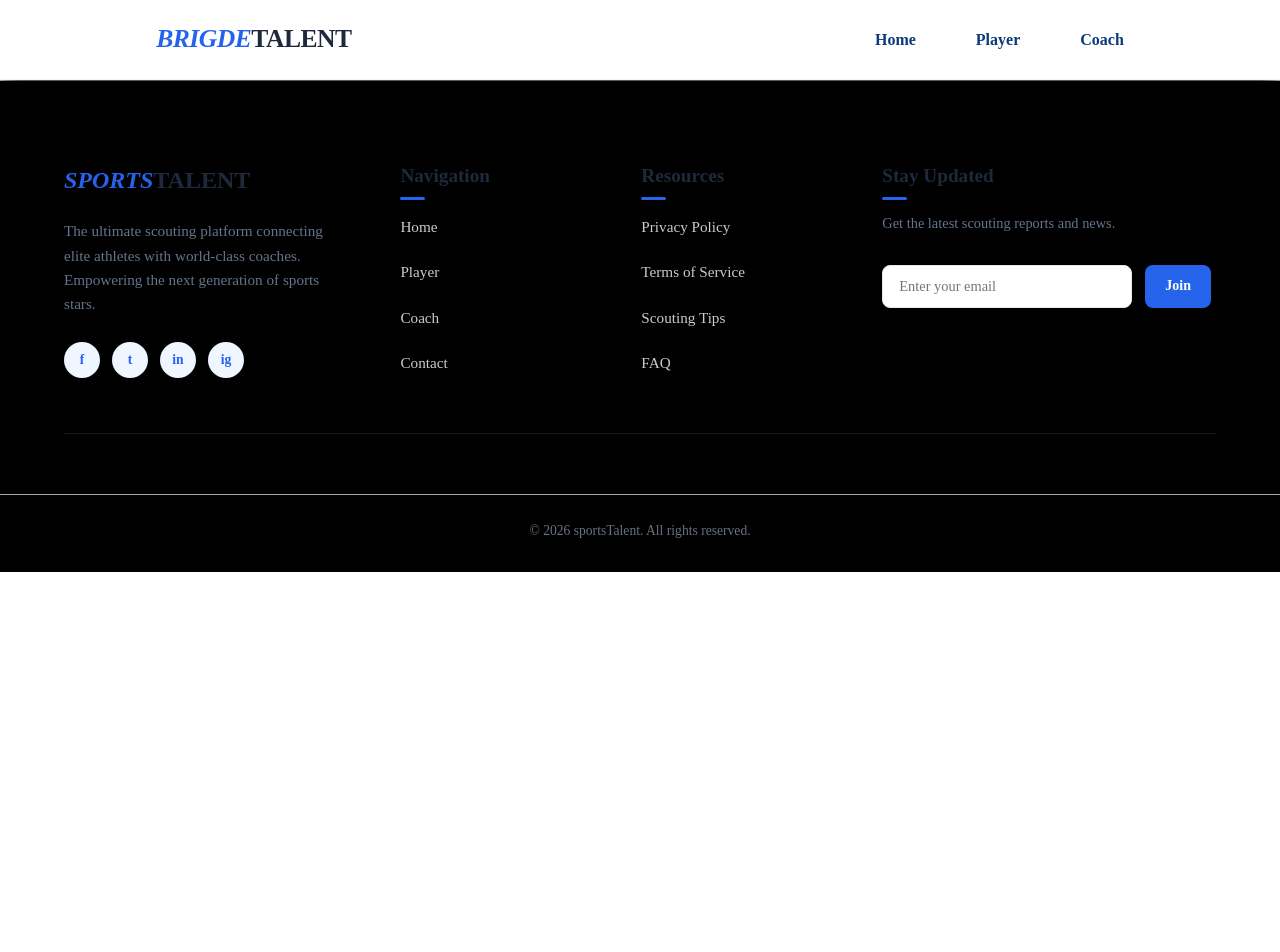
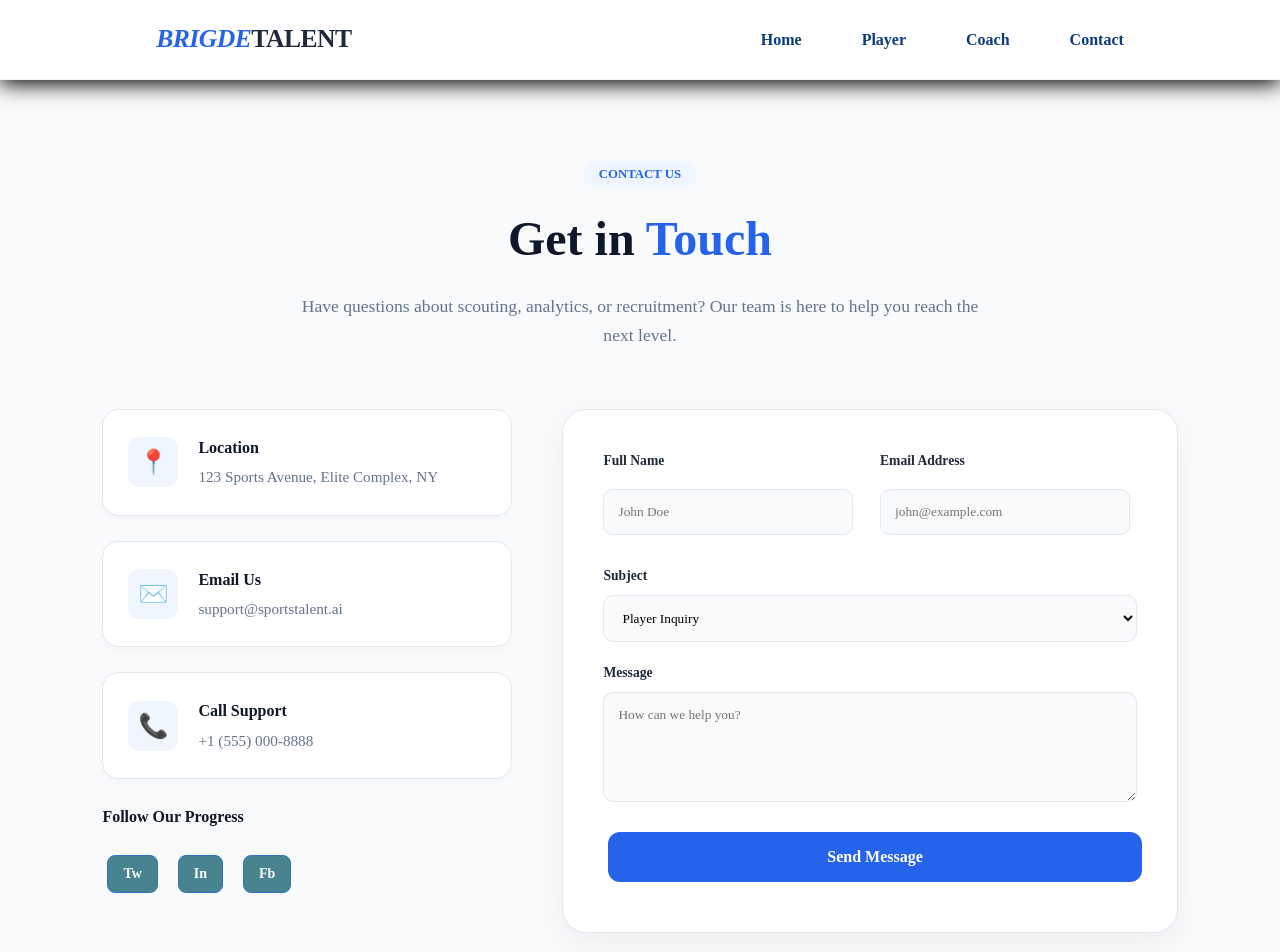
Before and after one commit to sidharth-rohilla/new, a React (Vite) app in the folder synapse/: page /contact in a window 1280 px wide. Shown: the top 952 px of the page. Before the commit the page ends 800 px from the top, so only its background shows below. Built offline with nearby package versions, Linux system fonts and the light colour scheme.

Commit message:
changed again3

```diff
--- a/synapse/src/App.jsx
+++ b/synapse/src/App.jsx
@@ -11,6 +11,7 @@ import Navbar from "./components/Navbar";
 import Signup from "./pages/Signup";
 import Login from "./pages/Login";
 import Footer from "./components/Footer";
+import Contact from "./components/Contact";
 
 function App() {
   return (
@@ -25,6 +26,7 @@ function App() {
         <Route path="/talent-map" element={<TalentMap />} />
         <Route path="/profile" element={<PlayerProfile />} />
         <Route path="/results" element={<Results />} />
+        <Route path="/contact" element={<Contact/>}/>
       </Routes>
       <Footer/>
     </Router>
--- /dev/null
+++ b/synapse/src/components/Contact.jsx
@@ -0,0 +1,135 @@
+import React, { useState } from "react";
+import "../styles/Contact.css";
+
+function Contact() {
+  const [formData, setFormData] = useState({
+    name: "",
+    email: "",
+    subject: "Player Inquiry",
+    message: "",
+  });
+
+  const [status, setStatus] = useState("");
+
+  const handleSubmit = (e) => {
+    e.preventDefault();
+    setStatus("sending");
+
+    // Simulate API Call
+    setTimeout(() => {
+      setStatus("success");
+      setFormData({ name: "", email: "", subject: "Player Inquiry", message: "" });
+    }, 1500);
+  };
+
+  return (
+    <section className="contact-page">
+      {/* Header Section */}
+      <div className="contact-header">
+        <span className="contact-badge">Contact Us</span>
+        <h1>Get in <span className="blue-text">Touch</span></h1>
+        <p>Have questions about scouting, analytics, or recruitment? Our team is here to help you reach the next level.</p>
+      </div>
+
+      <div className="contact-container">
+        {/* Info Side */}
+        <div className="contact-info">
+          <div className="info-card">
+            <div className="info-icon">📍</div>
+            <div>
+              <h4>Location</h4>
+              <p>123 Sports Avenue, Elite Complex, NY</p>
+            </div>
+          </div>
+
+          <div className="info-card">
+            <div className="info-icon">✉️</div>
+            <div>
+              <h4>Email Us</h4>
+              <p>support@sportstalent.ai</p>
+            </div>
+          </div>
+
+          <div className="info-card">
+            <div className="info-icon">📞</div>
+            <div>
+              <h4>Call Support</h4>
+              <p>+1 (555) 000-8888</p>
+            </div>
+          </div>
+
+          <div className="social-stack">
+            <h4>Follow Our Progress</h4>
+            <div className="social-btns">
+              <button className="social-btn">Tw</button>
+              <button className="social-btn">In</button>
+              <button className="social-btn">Fb</button>
+            </div>
+          </div>
+        </div>
+
+        {/* Form Side */}
+        <div className="contact-form-wrapper">
+          <form onSubmit={handleSubmit} className="contact-form">
+            <div className="form-grid">
+              <div className="form-group">
+                <label>Full Name</label>
+                <input
+                  type="text"
+                  placeholder="John Doe"
+                  required
+                  value={formData.name}
+                  onChange={(e) => setFormData({...formData, name: e.target.value})}
+                />
+              </div>
+              <div className="form-group">
+                <label>Email Address</label>
+                <input
+                  type="email"
+                  placeholder="john@example.com"
+                  required
+                  value={formData.email}
+                  onChange={(e) => setFormData({...formData, email: e.target.value})}
+                />
+              </div>
+            </div>
+
+            <div className="form-group">
+              <label>Subject</label>
+              <select
+                value={formData.subject}
+                onChange={(e) => setFormData({...formData, subject: e.target.value})}
+              >
+                <option>Player Inquiry</option>
+                <option>Coach Partnership</option>
+                <option>Technical Support</option>
+                <option>Media/Press</option>
+              </select>
+            </div>
+
+            <div className="form-group">
+              <label>Message</label>
+              <textarea
+                rows="5"
+                placeholder="How can we help you?"
+                required
+                value={formData.message}
+                onChange={(e) => setFormData({...formData, message: e.target.value})}
+              ></textarea>
+            </div>
+
+            <button type="submit" className="submit-btn" disabled={status === "sending"}>
+              {status === "sending" ? "Sending..." : "Send Message"}
+            </button>
+
+            {status === "success" && (
+              <p className="success-msg">✅ Message sent! We'll get back to you shortly.</p>
+            )}
+          </form>
+        </div>
+      </div>
+    </section>
+  );
+}
+
+export default Contact;
--- a/synapse/src/components/Navbar.jsx
+++ b/synapse/src/components/Navbar.jsx
@@ -36,6 +36,7 @@ function Navbar() {
           <Link to="/" className="nav-item" onClick={closeMenu}>Home</Link>
           <Link to="/player" className="nav-item" onClick={closeMenu}>Player</Link>
           <Link to="/coach" className="nav-item" onClick={closeMenu}>Coach</Link>
+          <Link to = "/contact" className="nav-item" onClick={closeMenu}>Contact</Link>
         </div>
       </div>
     </nav>
--- /dev/null
+++ b/synapse/src/styles/Contact.css
@@ -0,0 +1,203 @@
+/* --- CONTACT PAGE: BASE STYLES --- */
+.contact-page {
+  background-color: #f8fafc;
+  padding: 80px 8%;
+  min-height: 100vh;
+  font-family: 'Inter', sans-serif;
+}
+
+.contact-header {
+  text-align: center;
+  max-width: 700px;
+  margin: 0 auto 60px;
+}
+
+.contact-badge {
+  background: #eff6ff;
+  color: #2563eb;
+  padding: 6px 16px;
+  border-radius: 20px;
+  font-weight: 700;
+  font-size: 0.8rem;
+  text-transform: uppercase;
+}
+
+.contact-header h1 {
+  font-size: 3rem;
+  font-weight: 800;
+  color: #0f172a;
+  margin: 15px 0;
+}
+
+.blue-text { color: #2563eb; }
+
+.contact-header p {
+  color: #64748b;
+  font-size: 1.1rem;
+}
+
+/* --- CONTAINER & LAYOUT --- */
+.contact-container {
+  display: grid;
+  grid-template-columns: 1fr 1.5fr;
+  gap: 50px;
+  max-width: 1200px;
+  margin: 0 auto;
+}
+
+/* --- INFO SIDE --- */
+.contact-info {
+  display: flex;
+  flex-direction: column;
+  gap: 25px;
+}
+
+.info-card {
+  background: white;
+  padding: 25px;
+  border-radius: 16px;
+  display: flex;
+  align-items: center;
+  gap: 20px;
+  border: 1px solid #e2e8f0;
+  transition: transform 0.3s ease;
+}
+
+.info-card:hover { transform: translateX(10px); }
+
+.info-icon {
+  font-size: 1.5rem;
+  background: #eff6ff;
+  width: 50px;
+  height: 50px;
+  display: flex;
+  align-items: center;
+  justify-content: center;
+  border-radius: 12px;
+}
+
+.info-card h4 { color: #0f172a; margin-bottom: 5px; }
+.info-card p { color: #64748b; font-size: 0.95rem; }
+
+.social-stack h4 { margin-bottom: 15px; color: #0f172a; }
+.social-btns { display: flex; gap: 10px; }
+.social-btn {
+  padding: 10px 15px;
+  border: 1px solid #3071c7;
+  background: rgb(71, 132, 143);
+  border-radius: 8px;
+  cursor: pointer;
+  font-weight: bold;
+}
+
+/* --- FORM SIDE --- */
+.contact-form-wrapper {
+  background: white;
+  padding: 40px;
+  border-radius: 24px;
+  box-shadow: 0 10px 30px rgba(0,0,0,0.05);
+  border: 1px solid #e2e8f0;
+}
+
+.form-grid {
+  display: grid;
+  grid-template-columns: 1fr 1fr;
+  gap: 20px;
+}
+
+.form-group { margin-bottom: 20px; display: flex; flex-direction: column; }
+.form-group label {
+  font-size: 0.85rem;
+  font-weight: 700;
+  color: #1e293b;
+  margin-bottom: 8px;
+}
+
+.form-group input,
+.form-group select,
+.form-group textarea {
+  padding: 14px;
+  border-radius: 10px;
+  border: 1px solid #e2e8f0;
+  background: #f8fafc;
+  outline: none;
+  font-family: inherit;
+  transition: 0.3s;
+}
+
+.form-group input:focus,
+.form-group textarea:focus {
+  border-color: #2563eb;
+  background: white;
+  box-shadow: 0 0 0 4px rgba(37, 99, 235, 0.1);
+}
+
+.submit-btn {
+  width: 100%;
+  padding: 16px;
+  background: #2563eb;
+  color: white;
+  border: none;
+  border-radius: 12px;
+  font-weight: 700;
+  cursor: pointer;
+  transition: 0.3s;
+  font-size: 1rem;
+}
+
+.submit-btn:hover { background: #1d4ed8; transform: translateY(-2px); }
+.success-msg { color: #059669; font-weight: 600; text-align: center; margin-top: 15px; }
+
+/* --- MERGED RESPONSIVE VIEW --- */
+
+@media (max-width: 1024px) {
+  .contact-page { padding: 60px 5%; }
+  .contact-container { gap: 30px; }
+}
+
+@media (max-width: 850px) {
+  .contact-page { padding: 40px 20px; }
+  .contact-header { margin-bottom: 40px; }
+
+  .contact-header h1 {
+    font-size: 2.2rem;
+    line-height: 1.2;
+  }
+
+  .contact-container {
+    grid-template-columns: 1fr; /* Stack side-by-side into 1 column */
+    gap: 40px;
+  }
+
+  /* Form wrapper comes first on mobile */
+  .contact-form-wrapper {
+    order: 1;
+    padding: 30px 20px;
+  }
+
+  /* Contact info cards go below the form */
+  .contact-info {
+    order: 2;
+  }
+
+  .form-grid {
+    grid-template-columns: 1fr; /* Stack Name and Email fields */
+  }
+
+  .info-card:hover { transform: none; } /* Disable animation on mobile */
+
+  .info-card { padding: 20px; gap: 15px; }
+  .info-icon { width: 45px; height: 45px; font-size: 1.2rem; }
+}
+
+@media (max-width: 480px) {
+  .contact-header h1 { font-size: 1.8rem; }
+  .social-btns { flex-wrap: wrap; }
+  .social-btn { flex: 1; text-align: center; }
+}
+
+/* Touch Device Optimization: Fixes "Sticky" Hover effects */
+@media (hover: none) {
+  .submit-btn:hover { transform: none; }
+  .info-card:hover { transform: none; }
+}
```
